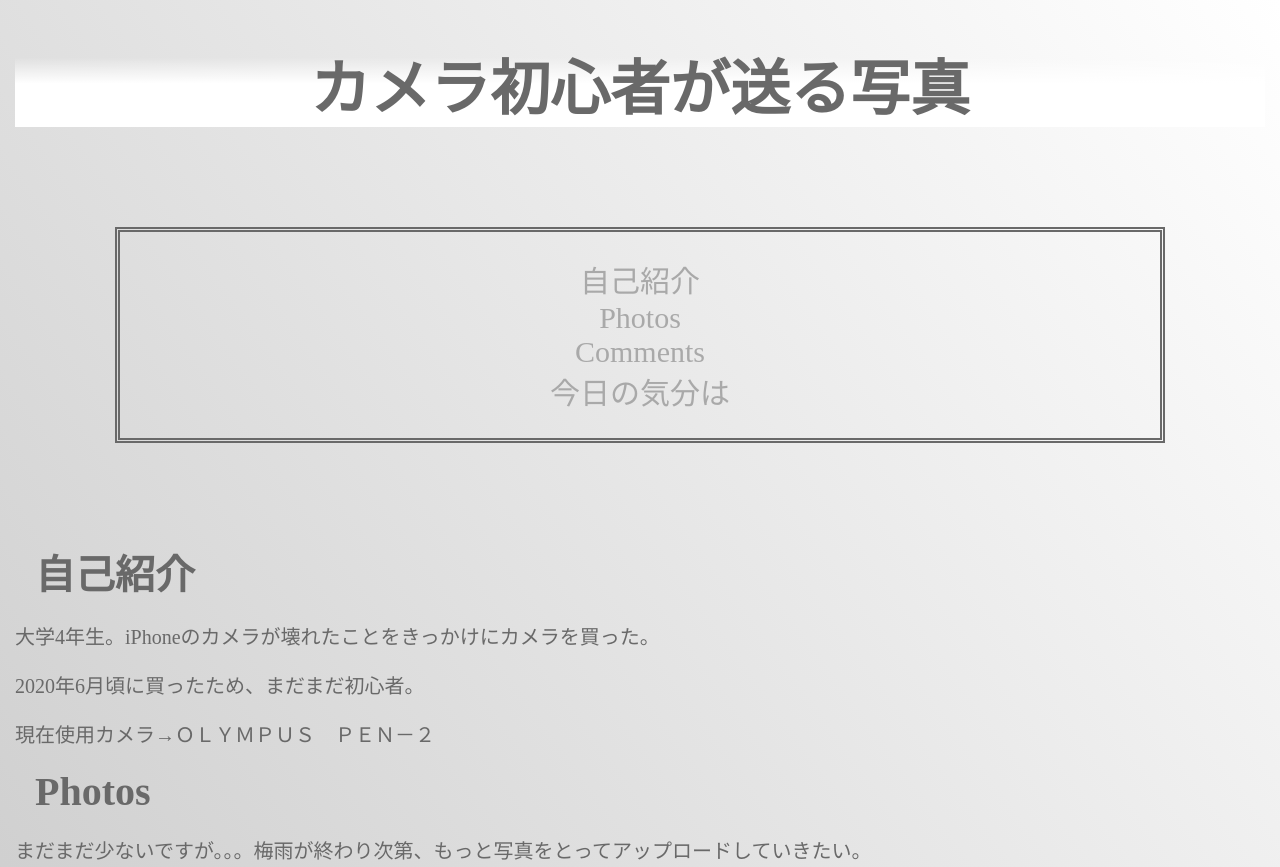
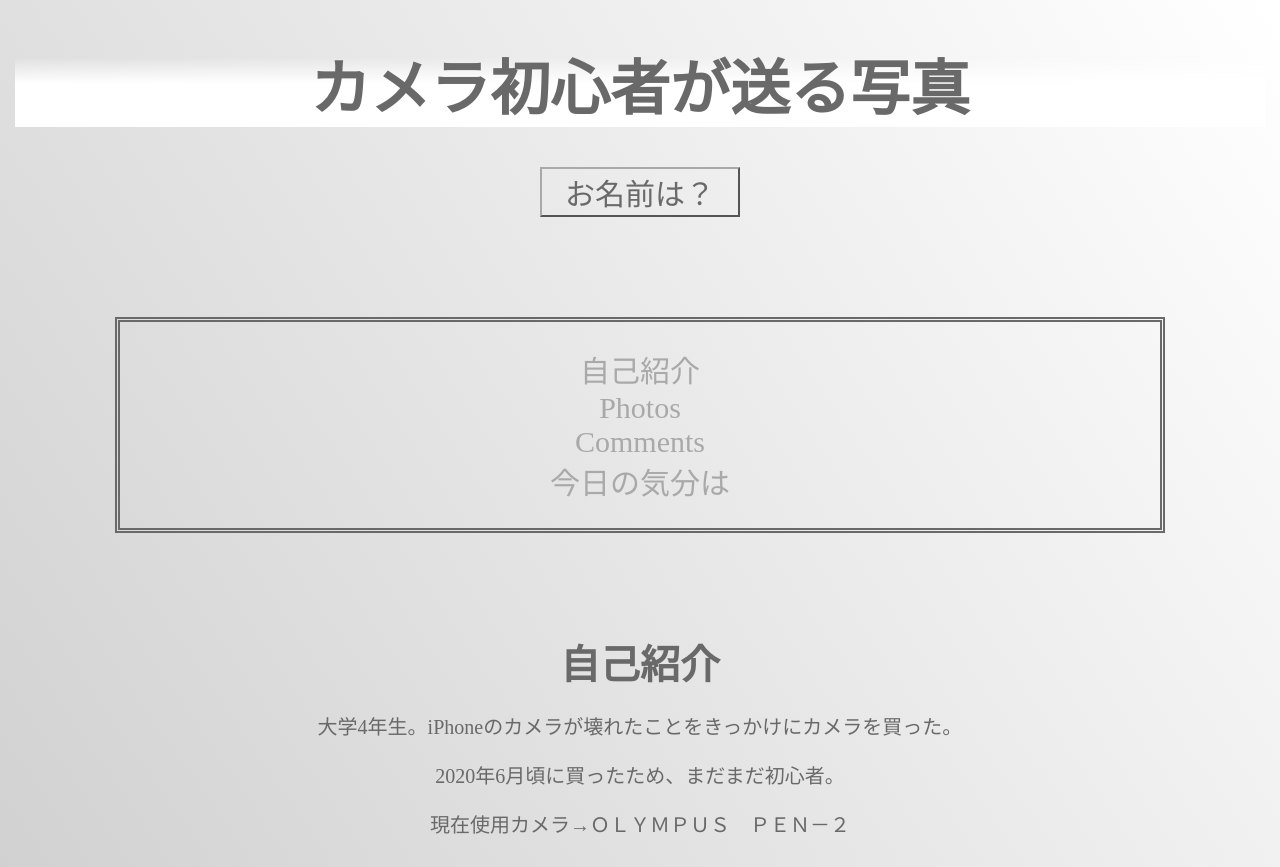
Before and after one commit to 10ann/10ann.github.io, a plain HTML site: page index.html in a window 1280 px wide. Shown: the top 867 px of the page. Drawn offline with nearby package versions, Linux system fonts and the light colour scheme.

Commit message:
Add files via upload

```diff
--- a/CSS/background.css
+++ b/CSS/background.css
@@ -5,6 +5,7 @@ body{
     background: linear-gradient(to top right,#c0c0c0,white);
     font-size:20px;
     margin: 15px;
+    text-align: center;
 }
 ul{
     text-align: center;
@@ -68,3 +69,12 @@ h2{
     font-size: 20px;
 
 }
+#new{
+    border-color: darkgray;
+    outline-color: darkgray;
+    background: transparent;
+    color: dimgray;
+    width: 200px;
+    font-size: 30px;
+    cursor: pointer;
+}
--- a/index.html
+++ b/index.html
@@ -14,10 +14,19 @@
         <h1>カメラ初心者が送る写真</h1>
     </header>
 
+    <div><button id="new"type="button" onclick="viewPrompt()">お名前は？</button>
+    </div>
+
+    <div>
+        <p id="newMessage"></p>
+    </div>
+
+
+
     <nav>
         <h2></h2>
         <ul>
-            <li><a class="menu" id="aa" href="#a">自己紹介</a></li>
+            <li><a class=" menu" id="aa" href="#a">自己紹介</a></li>
             <li><a class="menu" id="bb" href="#b">Photos</a></li>
             <li><a class="menu" id="cc" href="#c">Comments</a></li>
             <li><a class="menu" id="dd" href="#d">今日の気分は</a></li>
@@ -36,11 +45,8 @@
     <div>
         <div>
             <h2 id="b">Photos</h2>
-            <p>まだまだ少ないですが。。。梅雨が終わり次第、もっと写真をとってアップロードしていきたい。</p>
-        </div>
 
-        <div>
-            <img src="photos/flower.jpg" id="flower"class="pic" alt="flower" width=300px height=300px /><img src="photos/friends.jpg" id="friend"alt="friend" class="pic" height=300px />
+            <img src="photos/flower.jpg" id="flower" class="pic" alt="flower" width=300px height=300px /><img src="photos/friends.jpg" id="friend" alt="friend" class="pic" height=300px />
 
 
         </div>
@@ -49,15 +55,16 @@
 
     <div>
         <h2 id="c">COMMENTS</h2>
-        <p>実際始めてみて、写真撮るのって難しいなあと思った。これから練習したい。</p>
+        <p>実際始めてみて、写真撮るのって難しいなあと思った。</p>
+        <p>まだまだ少ないですが。。。梅雨が終わり次第、もっと写真をとってアップロードしていきたい。</p>
 
     </div>
-
+    <br>
     <div>
         <h2 id="d">今日の気分は</h2>
         <p>今日撮るものが決まらない～って方。このくじで決めてみては？</p>
 
-        <input id="button" type="button" value="くじ" onclick="omikuji()"/>
+        <input id="button" type="button" value="くじ" onclick="omikuji()" />
         <p id="tex"></p>
 
 
@@ -69,5 +76,6 @@
     <script src="https://ajax.googleapis.com/ajax/libs/jquery/3.5.1/jquery.min.js"></script>
     <script src="js/co.js"></script>
 
-    </body>
+</body>
+
 </html>
--- a/js/co.js
+++ b/js/co.js
@@ -1,7 +1,9 @@
-////function click() {
-//    var come=document.getElementById("come").value;
-//   come="入力された情報は"+come; document.getElementById("comeout").innerHTML = "come";
-//}
+ function viewPrompt() {
+     var prmptMessage = prompt();
+    var newMessage=prmptMessage+"さん訪問ありがとうございます！";
+     var html_newMessage= document.getElementById("newMessage");
+    html_newMessage.innerHTML = newMessage;
+ }
 
  function omikuji() {
      var today = ["お花", "お店", "大切な人", "いきもの", "ファッション", "空", "料理", "海", "好きなもの", "商店街"]
@@ -29,5 +31,5 @@ function omikuji() {
      } else if (randomNum >= 0) {
          texto = "今日は" + today[9] + "を撮ってみてはいかがでしょうか";
      }
-    tex.innerHTML = texto;
+     document.getElementById("tex").innerHTML = texto;
  }
```
Lines whose indentation alone changed are shown as unchanged.
